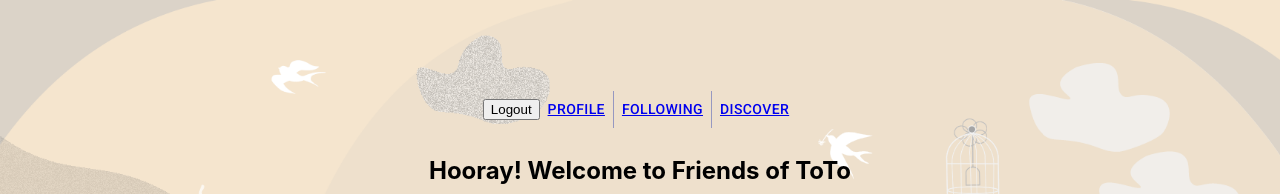
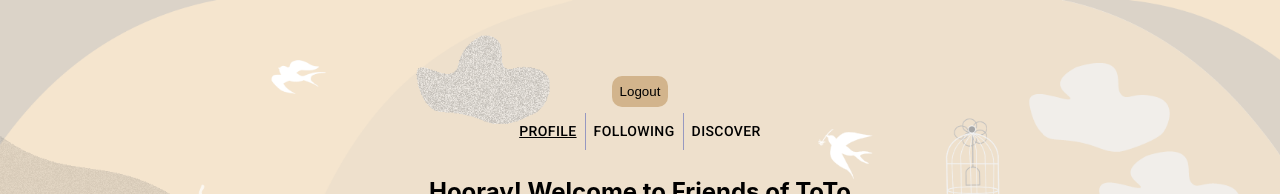
Before and after one commit to ShyFidelity/friends-of-toto, a React (Create React App) app in the folder client/: page /profile in a window 1280 px wide. Shown: the top 194 px of the page. Built offline with nearby package versions, Linux system fonts and the light colour scheme.

Commit message:
updated nav style for active/unselected

```diff
--- a/client/src/components/Header/index.js
+++ b/client/src/components/Header/index.js
@@ -5,6 +5,7 @@ import ButtonGroup from '@material-ui/core/ButtonGroup';
 import { makeStyles } from '@material-ui/core/styles';
 
 import Auth from '../../utils/auth';
+import '../../styles/Nav.css';
 
 const useStyles = makeStyles((theme) => ({
   root: {
--- a/client/src/styles/Nav.css
+++ b/client/src/styles/Nav.css
@@ -20,3 +20,11 @@ button {
     color: #000;
     text-decoration: none;
   }
+
+  .unselected {
+    text-decoration: none !important;
+  }
+
+  .nav-link {
+    text-decoration: underline;
+  }
```
